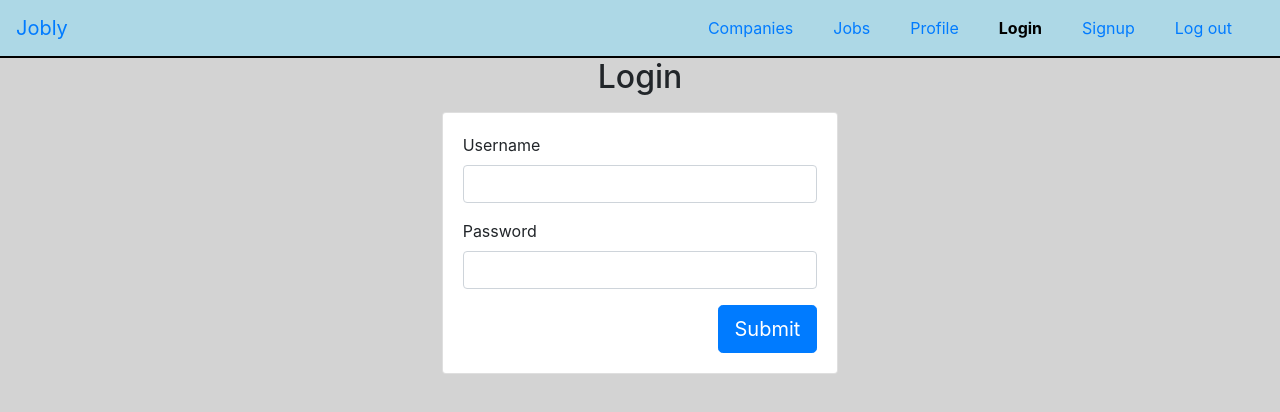
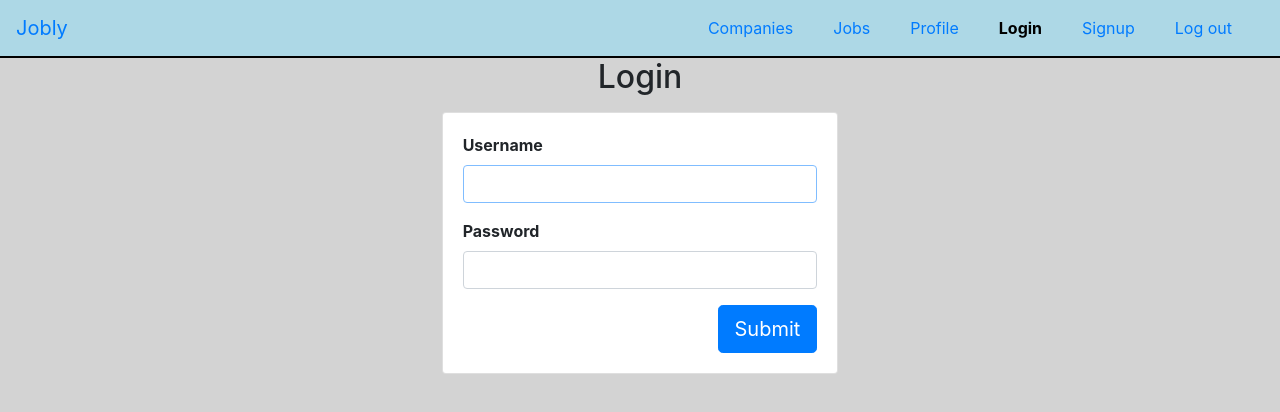
Before and after one commit to Keparoo/React-Jobly, a React (Create React App) app: page /login in a window 1280 px wide. Shown: the top 412 px of the page. Built offline with nearby package versions, Linux system fonts and the light colour scheme; no server answers.

Commit message:
Add autofocus to forms

```diff
--- a/src/auth/LoginForm.js
+++ b/src/auth/LoginForm.js
@@ -33,6 +33,7 @@ const LoginForm = ({ login }) => {
 							<div className="form-group">
 								<label className="float-left">Username</label>
 								<input
+									autoFocus
 									className="form-control"
 									type="text"
 									name="username"
--- a/src/auth/SignupForm.js
+++ b/src/auth/SignupForm.js
@@ -36,6 +36,7 @@ const SignupForm = ({ signup }) => {
 							<div className="form-group">
 								<label className="float-left">Username</label>
 								<input
+									autoFocus
 									className="form-control"
 									type="text"
 									name="username"
--- a/src/index.css
+++ b/src/index.css
@@ -14,3 +14,14 @@ code {
 	font-family: source-code-pro, Menlo, Monaco, Consolas, 'Courier New',
 		monospace;
 }
+
+input:focus,
+input:active,
+button:focus,
+button:active {
+	box-shadow: none !important;
+}
+
+label {
+	font-weight: bold;
+}
```
